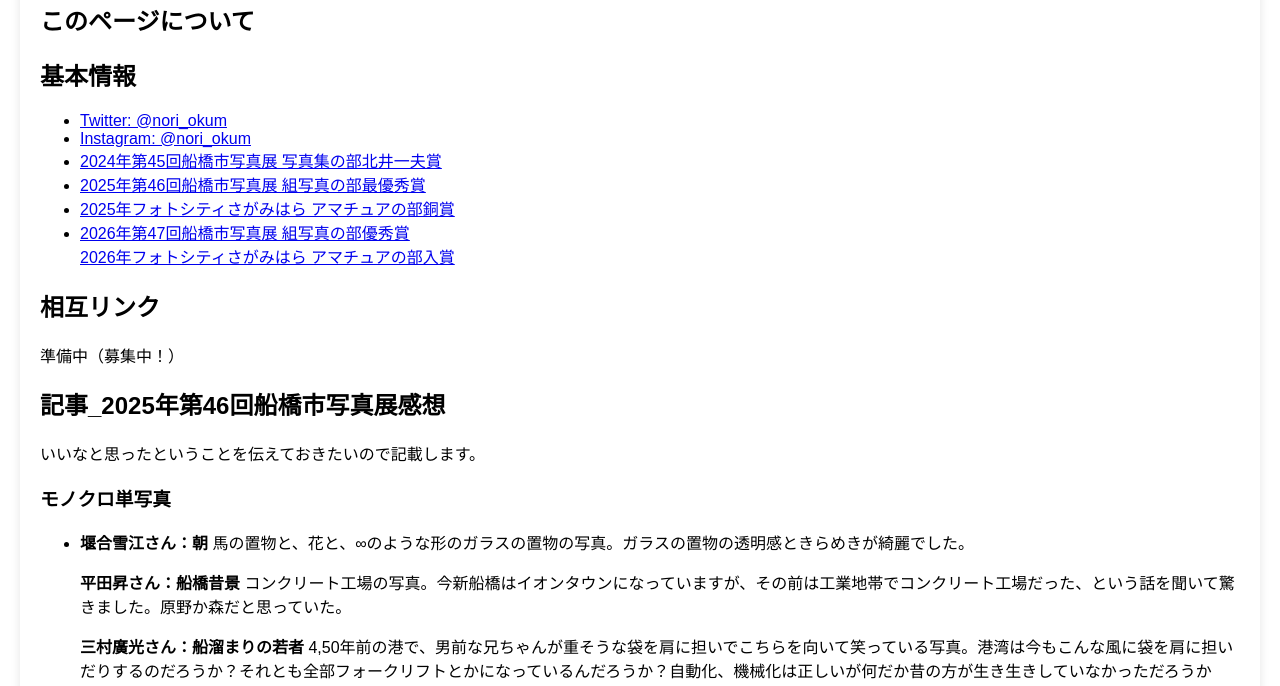
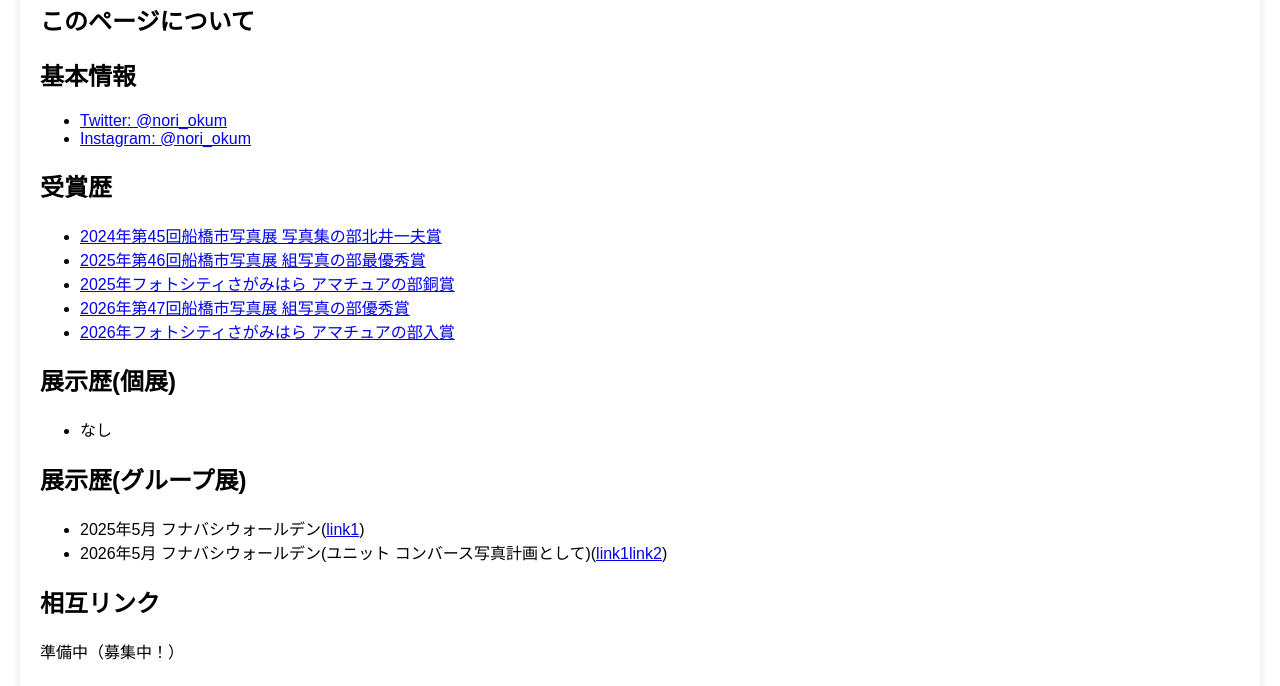
Before and after one commit to noriokum/noriokum.github.io, a plain HTML site: page index.html in a window 1280 px wide. Shown: the part 107-793 px from the top of the page. Drawn offline with Linux system fonts and the light colour scheme.

Commit message:
Update index.html with awards and exhibition details
Added sections for awards and exhibition history.

```diff
--- a/index.html
+++ b/index.html
@@ -59,11 +59,23 @@
          <ul>
              <li><a href="https://twitter.com/nori_okum">Twitter: @nori_okum</a></li>
              <li><a href="https://www.instagram.com/nori_okum/">Instagram: @nori_okum</a></li>
+         </ul>
+         <h2 id="h2_award">受賞歴</h2>
+         <ul>
              <li><a href="https://cdrxh555.hatenadiary.com/entry/be344bbba7743702b7809043ddbf9eb7">2024年第45回船橋市写真展 写真集の部北井一夫賞</a></li>
              <li><a href="https://cdrxh555.hatenadiary.com/entry/b23b9ad303640914024dfc142774969e">2025年第46回船橋市写真展 組写真の部最優秀賞</a></li>
              <li><a href="https://www.city.sagamihara.kanagawa.jp/_res/projects/default_project/_page_/001/033/724/2025ichiran_s.pdf">2025年フォトシティさがみはら アマチュアの部銅賞</a></li>
-             <li><a href="https://cdrxh555.hatenadiary.com/entry/2026/02/21/140400">2026年第47回船橋市写真展 組写真の部優秀賞</a></li
+             <li><a href="https://cdrxh555.hatenadiary.com/entry/2026/02/21/140400">2026年第47回船橋市写真展 組写真の部優秀賞</a></li>
              <li><a href="https://www.city.sagamihara.kanagawa.jp/_res/projects/default_project/_page_/001/036/093/2026s1.pdf">2026年フォトシティさがみはら アマチュアの部入賞</a></li>
+         </ul>
+         <h2 id="h2_solo_exhi">展示歴(個展)</h2>
+         <ul>
+             <li>なし</li>
+         </ul>
+         <h2 id="h2_group_exhi">展示歴(グループ展)</h2>
+         <ul>
+             <li>2025年5月 フナバシウォールデン(<a href="https://x.com/QKJxqle6ES4yHYG/status/1913794513094774891?a=xnPQjLPTiGi75y9mfwo&s=20">link1</a>)</li>
+             <li>2026年5月 フナバシウォールデン(ユニット コンバース写真計画として)(<a href="https://x.com/QKJxqle6ES4yHYG/status/2045343507964141910?a=2Z9dnNad7sLaUDayj8Y&s=20">link1</a><a href="https://www.instagram.com/p/DYOSmmpCk42/">link2</a>)</li>
          </ul>
          <h2 id="h2_link">相互リンク</h2>
          <p>準備中（募集中！）</p>
```
